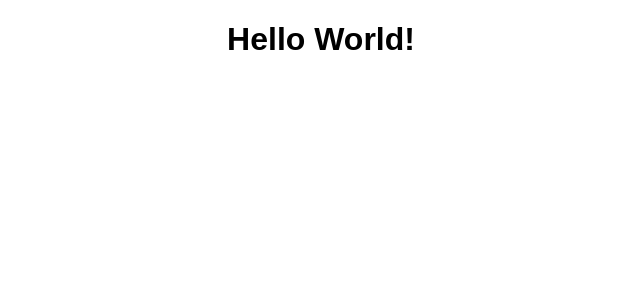
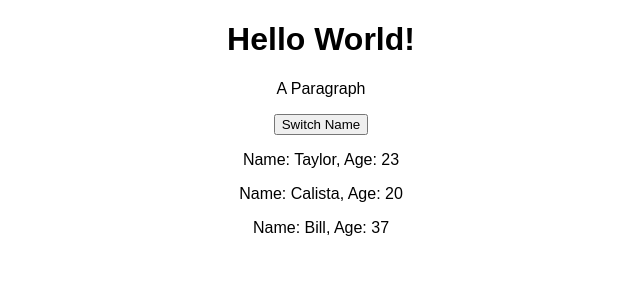
Before and after one commit to twillia7/react-complete-guide, a React (Create React App) app: page / in a window 1280 px wide. Shown: the top 300 px of the page, without its empty margins (319-959 px from the left). Built offline with nearby package versions, Linux system fonts and the light colour scheme.

Commit message:
Saving state

```diff
--- a/src/App.js
+++ b/src/App.js
@@ -1,11 +1,33 @@
 import React, { Component } from 'react';
 import './App.css';
+import Person from './Person/Person';
 
 class App extends Component {
+  state = {
+    persons: [
+      {name: 'Taylor', age: 23},
+      {name: 'Calista', age: 20},
+      {name: 'Bill', age: 37}
+    ]
+  }
+
+  switchNameHandler = () => {
+    this.setState({persons: [
+      {name: 'TAYLOR', age: 23},
+      {name: 'Calista', age: 20},
+      {name: 'Bill', age: 27}
+    ]})
+  }
+
   render() {
     return (
       <div className="App">
         <h1>Hello World!</h1>
+        <p>A Paragraph</p>
+        <button onClick={this.switchNameHandler}>Switch Name</button>
+        <Person name={this.state.persons[0].name} age={this.state.persons[0].age}/>
+        <Person name={this.state.persons[1].name} age={this.state.persons[1].age}/>
+        <Person name={this.state.persons[2].name} age={this.state.persons[2].age}/>
       </div>
     );
   }
--- /dev/null
+++ b/src/Person/Person.js
@@ -0,0 +1,12 @@
+import React from 'react';
+
+const person = (props) => {
+  return (
+    <div>
+      <p>Name: {props.name}, Age: {props.age}</p>
+      <p>{props.children}</p>
+    </div>
+  )
+};
+
+export default person;
```
